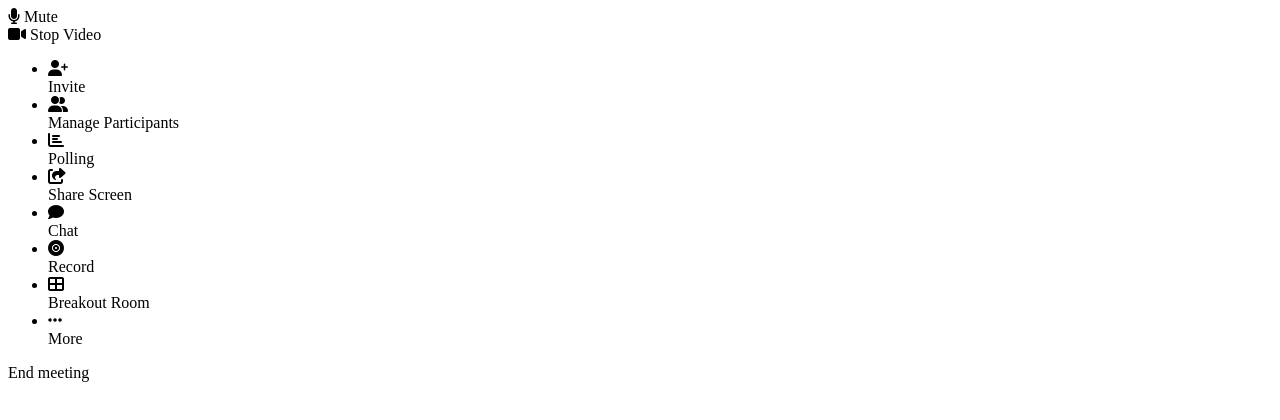
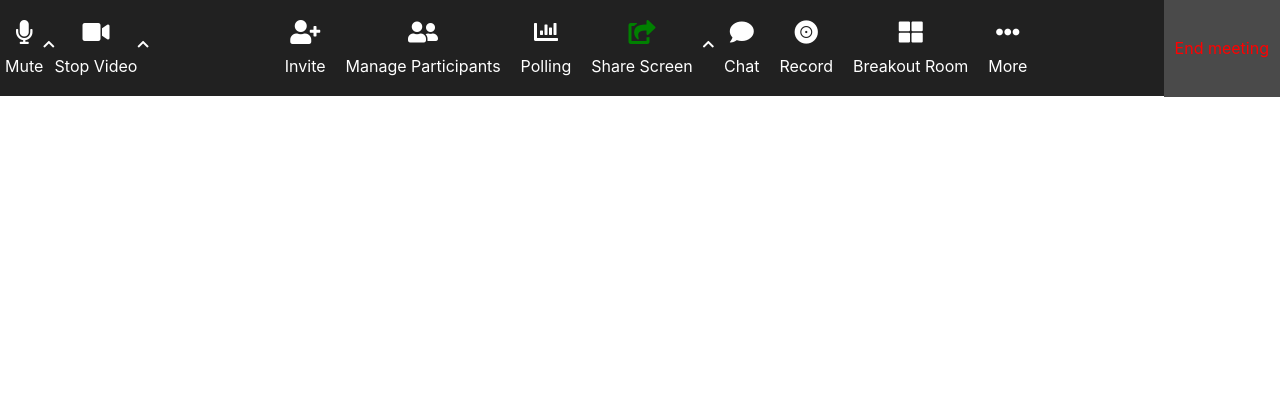
Before and after one commit to giacomo1235/html-css-zoom, a plain HTML site: page index.html in a window 1280 px wide. Drawn offline with Linux system fonts and the light colour scheme.

Commit message:
formattato css navbar

```diff
--- a/css/style.css
+++ b/css/style.css
@@ -0,0 +1,73 @@
+* {
+	margin: 0;
+	padding: 0;
+	box-sizing: border-box;
+}
+html {
+    font-family: -apple-system, BlinkMacSystemFont, 'Segoe UI', Roboto, Oxygen, Ubuntu, Cantarell, 'Open Sans', 'Helvetica Neue', sans-serif;
+    font-size: 16px;
+}
+
+header {
+    color: white;
+	height: 6rem;
+	background-color: rgb(13%, 13%, 13%) ;
+	display: flex;
+	align-items: center ;
+	justify-content: space-between;
+
+}
+
+.col-left {
+    display: flex;
+    flex-direction: row;
+    margin-left: 5px;
+}
+
+header .col-left .btn-left,
+header .col-left .btn-right {
+    display: flex;
+   flex-direction: column;
+    align-items: center;
+}
+
+
+header .nav-list{
+	display: flex;
+	justify-content: space-evenly;
+	align-items: center;
+}
+
+header .nav-list ul{
+	list-style: none;
+}
+
+header .nav-list li{
+
+	display: flex;
+	flex-direction: column;
+	align-items: center;
+    margin: 0 10px;
+
+}
+
+i {
+    font-size: 1.5em;
+    margin-bottom: .5em;
+}
+
+header [class *= 'chevron'] {
+    font-size:.8em;
+    line-height: 50px;
+    text-align: center;
+}
+
+.fa-share-square {
+    color: green;
+}
+
+.col-right .btn-end {
+    background-color: rgb(29%, 29%, 29%);
+    color: red;
+    padding: 39px 11px;
+}
--- a/index.html
+++ b/index.html
@@ -6,7 +6,7 @@
     <meta name="viewport" content="width=device-width, initial-scale=1.0">
     <title>Zoom</title>
     <link rel="stylesheet" href="css/style.css">
-    <link rel="stylesheet" href="path/to/font-awesome/css/font-awesome.min.css">
+    <link rel="stylesheet" href="https://cdnjs.cloudflare.com/ajax/libs/font-awesome/5.15.3/css/all.min.css">
 </head>
 <body>
     <header>
@@ -15,10 +15,12 @@
                 <i class="fas fa-microphone"></i>
                 Mute
             </div>
+            <i class="fas fa-chevron-up"></i>
             <div class="btn-right">
                 <i class="fas fa-video"></i>
                 Stop Video
             </div>
+            <i class="fas fa-chevron-up"></i>
         </div>
         <nav class="col-center">
             <ul class="nav-list">
@@ -39,6 +41,7 @@
                     <i class="fas fa-share-square"></i>
                     <div>Share Screen</div>
                 </li>
+                <i class="fas fa-chevron-up"></i>
                 <li>
                     <i class="fas fa-comment"></i>
                     <div>Chat</div>
@@ -58,7 +61,7 @@
             </ul>
         </nav>
         <div class="col-right">
-			<div class="btn btn-user">
+			<div class="btn btn-end">
 				<p>End meeting</p>
 			</div>
 		</div>
```
